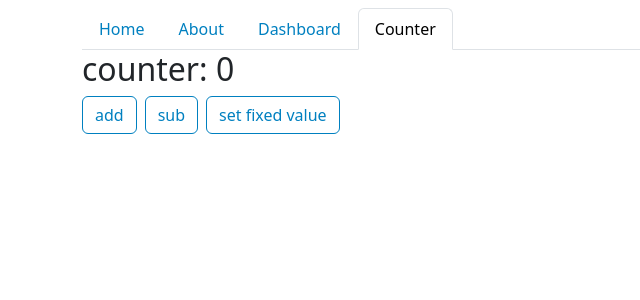
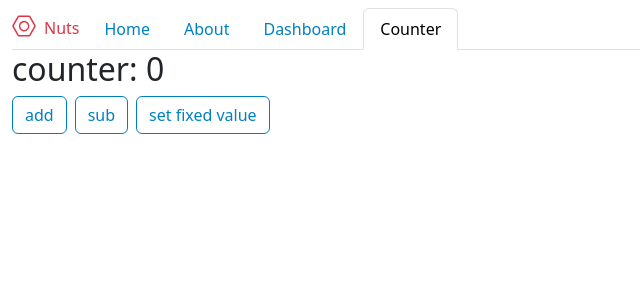
Before and after one commit to yeejlan/learning_stuff, a React (Create React App) app in the folder saga-app/: page /counter in a window 1280 px wide. Shown: the top 300 px of the page, without its empty margins (0-640 px from the left). Built offline with nearby package versions, Linux system fonts and the light colour scheme.

Commit message:
change favicon

```diff
--- a/saga-app/public/index.html
+++ b/saga-app/public/index.html
@@ -24,7 +24,7 @@
       work correctly both with client-side routing and a non-root public URL.
       Learn how to configure a non-root public URL by running `npm run build`.
     -->
-    <title>React App</title>
+    <title>Nuts</title>
   </head>
   <body>
     <noscript>You need to enable JavaScript to run this app.</noscript>
--- a/saga-app/src/view/common/navbar.jsx
+++ b/saga-app/src/view/common/navbar.jsx
@@ -13,8 +13,16 @@ function Navbar() {
   const location = useLocation();
   return (
 <>
-  <Container className="mt-2" >
+  <div className={classnames('mt-2', 'container-fluid')} >
+
       <Nav variant="tabs" defaultActiveKey="/">
+      <a href={process.env.REACT_APP_BASE_URL} className={classnames('pt-1', 'text-danger')} >
+        <svg xmlns="http://www.w3.org/2000/svg" width="1.5rem" height="1.5rem" fill="currentColor" class="bi bi-nut" viewBox="0 0 16 16">
+          <path d="m11.42 2 3.428 6-3.428 6H4.58L1.152 8 4.58 2h6.84zM4.58 1a1 1 0 0 0-.868.504l-3.428 6a1 1 0 0 0 0 .992l3.428 6A1 1 0 0 0 4.58 15h6.84a1 1 0 0 0 .868-.504l3.429-6a1 1 0 0 0 0-.992l-3.429-6A1 1 0 0 0 11.42 1H4.58z"/>
+          <path d="M6.848 5.933a2.5 2.5 0 1 0 2.5 4.33 2.5 2.5 0 0 0-2.5-4.33zm-1.78 3.915a3.5 3.5 0 1 1 6.061-3.5 3.5 3.5 0 0 1-6.062 3.5z"/>
+        </svg>
+      </a>
+      <span className={classnames('mx-2', 'pt-2', 'text-danger')}>Nuts</span>
         {routers.map((one, i) => (
           <Nav.Item key={i}>
             <Link role="button"
@@ -29,7 +37,7 @@ function Navbar() {
           <Route key={i} exact={one.exact} path={one.path} component={one.component} />
         ))}
       </Switch>
-  </Container>
+  </div>
 </>
   );
 }
```
Also changed, not shown: 1 other file (tests, documents, lock files or other folders).
